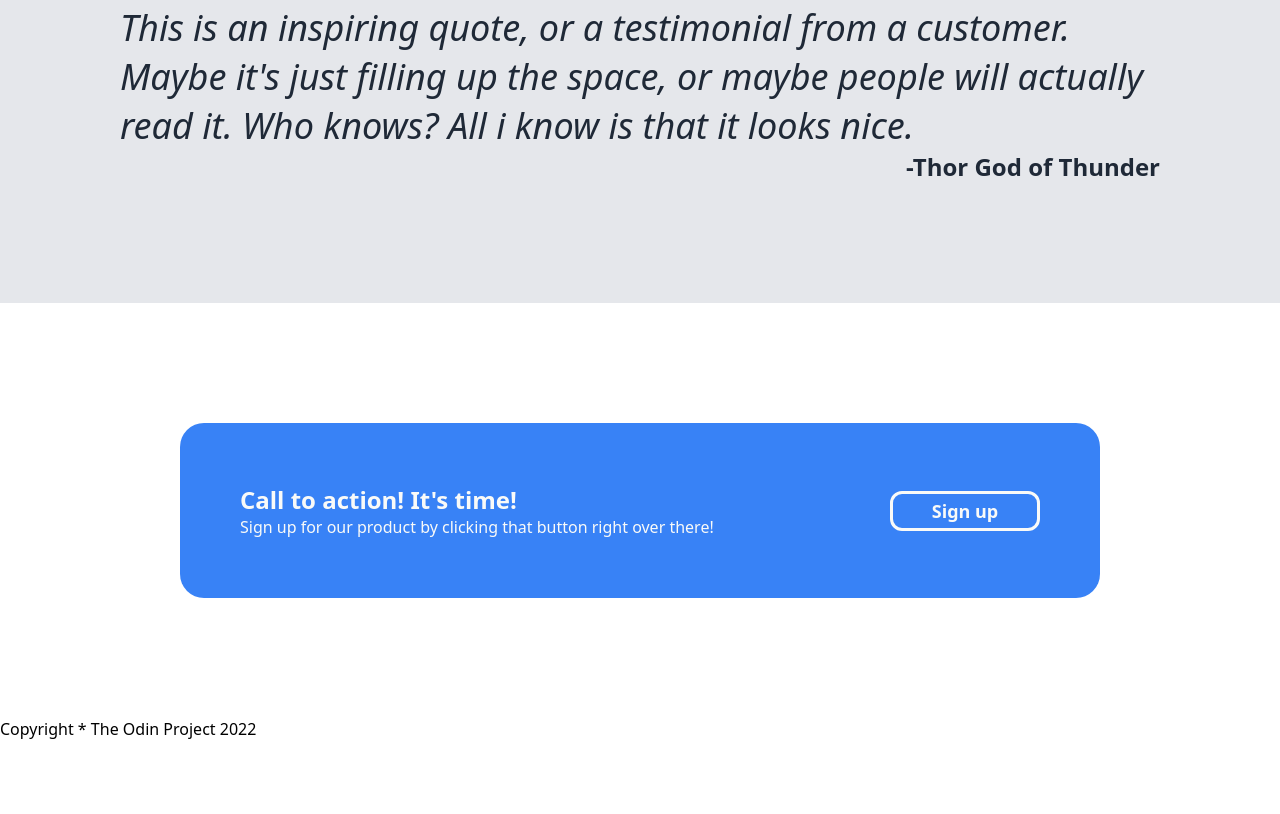
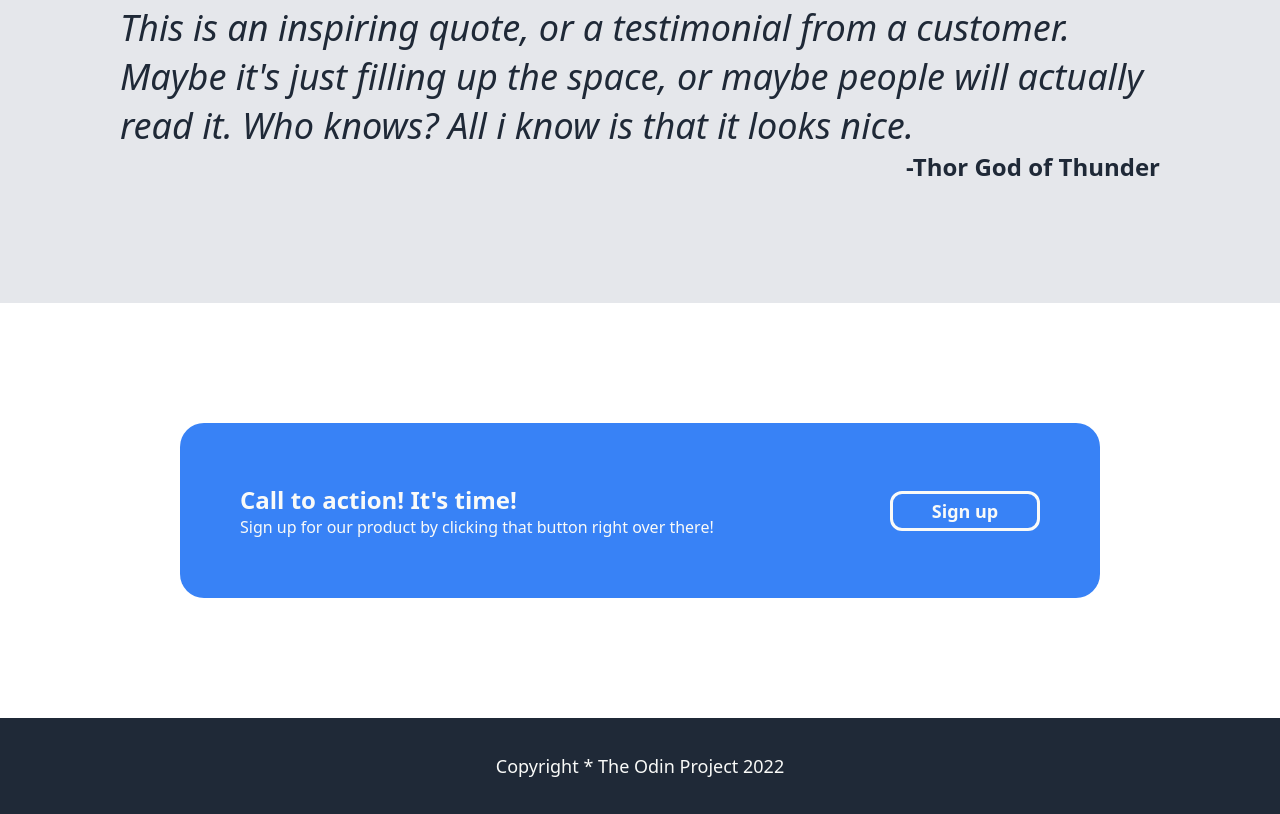
Before and after one commit to ledtque/odin-landing-page, a plain HTML site: page index.html in a window 1280 px wide. Shown: the part 1165-1979 px from the top of the page. Before the commit the page ends 1905 px from the top, so only its background shows below. Drawn offline with Linux system fonts and the light colour scheme.

Commit message:
Footer section added.

```diff
--- a/styles.css
+++ b/styles.css
@@ -172,5 +172,14 @@ a:visited {
     display: flex;
     justify-content: center;
     align-items: center;
+}
 
+footer {
+    background-color: #1F2937;
+    display: flex;
+    justify-content: center;
+    align-items: center;
+    padding: 36px;
+    color: #F9FAF8;
+    font-size: 18px;
 }
```
